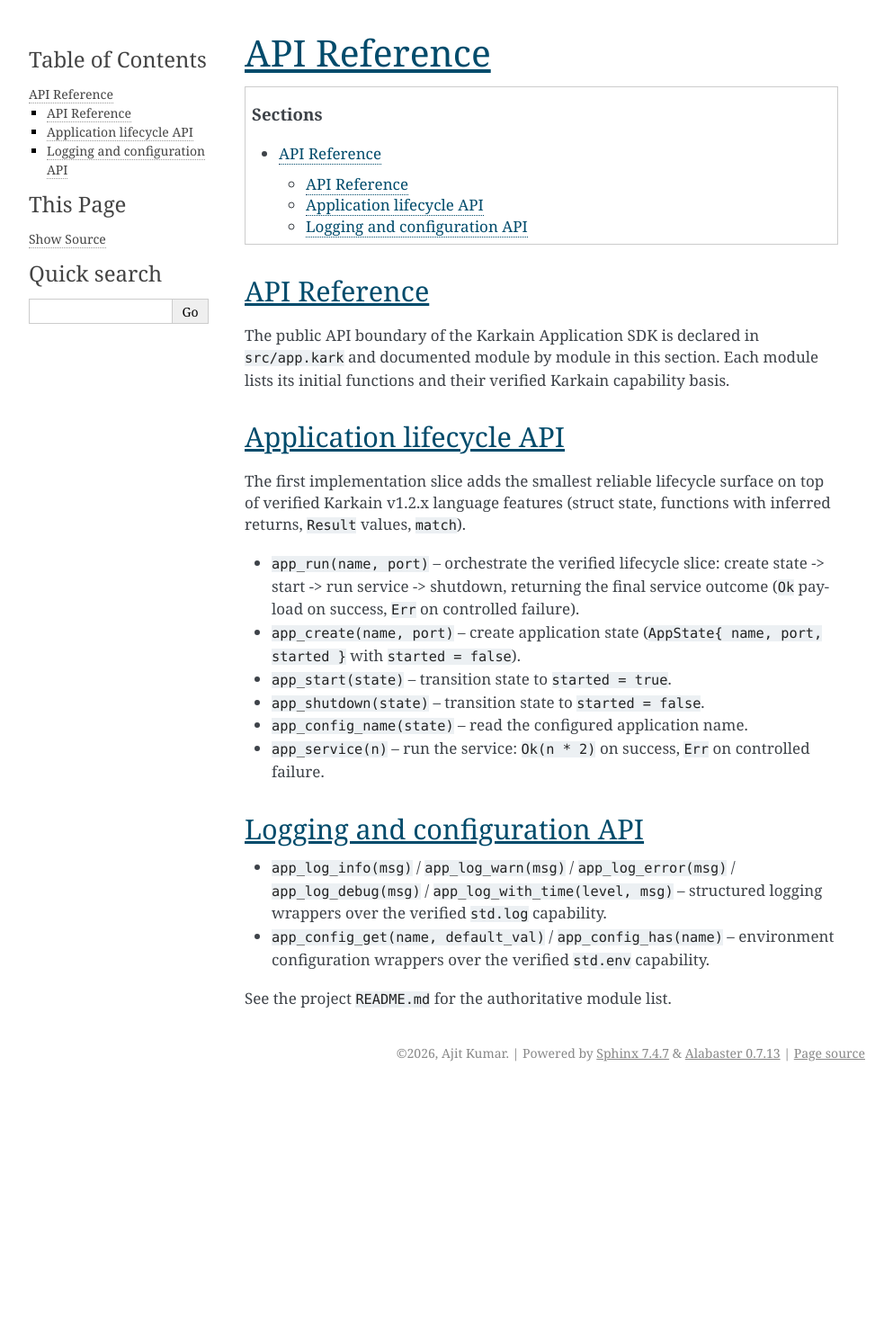
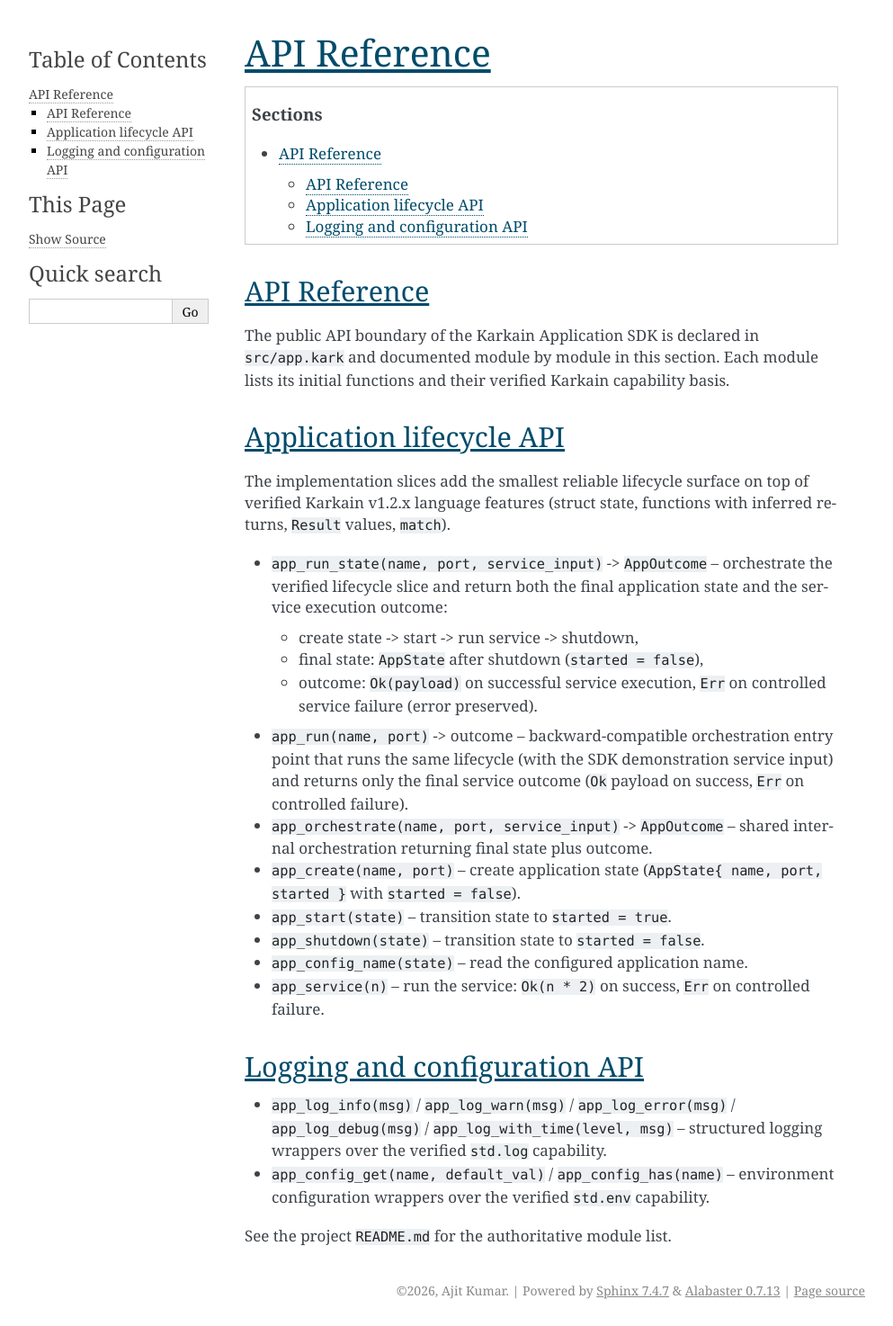
Before and after one commit to ajit-ai/Karkain-Application-SDK, a Sphinx documentation site: the page built from docs/source/api.rst, in a window 1280 px wide. Shown: the whole page at 90% size, without its empty margins (148-1141 px from the left). Built offline with Sphinx 7.4.7, drawn with Linux system fonts in a browser that asks for light colours; before the commit the page ends 1210 px from its top, so only the background shows below that.

Commit message:
feat: add Application SDK state and outcome contract via app_run_state

```diff
--- a/docs/source/api.rst
+++ b/docs/source/api.rst
@@ -13,13 +13,27 @@ lists its initial functions and their verified Karkain capability basis.
 Application lifecycle API
 -------------------------
 
-The first implementation slice adds the smallest reliable lifecycle surface on
-top of verified Karkain v1.2.x language features (struct state, functions with
+The implementation slices add the smallest reliable lifecycle surface on top of
+verified Karkain v1.2.x language features (struct state, functions with
 inferred returns, ``Result`` values, ``match``).
 
-* ``app_run(name, port)`` -- orchestrate the verified lifecycle slice:
-  create state -> start -> run service -> shutdown, returning the final
-  service outcome (``Ok`` payload on success, ``Err`` on controlled failure).
+* ``app_run_state(name, port, service_input)`` -> ``AppOutcome`` -- orchestrate
+  the verified lifecycle slice and return both the final application state and
+  the service execution outcome:
+
+  - create state -> start -> run service -> shutdown,
+  - final state: ``AppState`` after shutdown (``started = false``),
+  - outcome: ``Ok(payload)`` on successful service execution, ``Err`` on
+    controlled service failure (error preserved).
+
+* ``app_run(name, port)`` -> outcome -- backward-compatible orchestration
+  entry point that runs the same lifecycle (with the SDK demonstration service
+  input) and returns only the final service outcome (``Ok`` payload on success,
+  ``Err`` on controlled failure).
+
+* ``app_orchestrate(name, port, service_input)`` -> ``AppOutcome`` -- shared
+  internal orchestration returning final state plus outcome.
+
 * ``app_create(name, port)`` -- create application state
   (``AppState{ name, port, started }`` with ``started = false``).
 * ``app_start(state)`` -- transition state to ``started = true``.
--- a/docs/source/getting-started.rst
+++ b/docs/source/getting-started.rst
@@ -21,7 +21,7 @@ Build and run the SDK example:
 
    karkain run examples/hello.kark
 
-The example orchestrates the application through ``app_run``: it creates
+The example orchestrates the application through ``app_run_state``: it creates
 application state, starts the application, runs the service, shuts down and
 handles the final outcome (``Ok`` / ``Err``).
 
```
Also changed, not shown: 3 other files.
